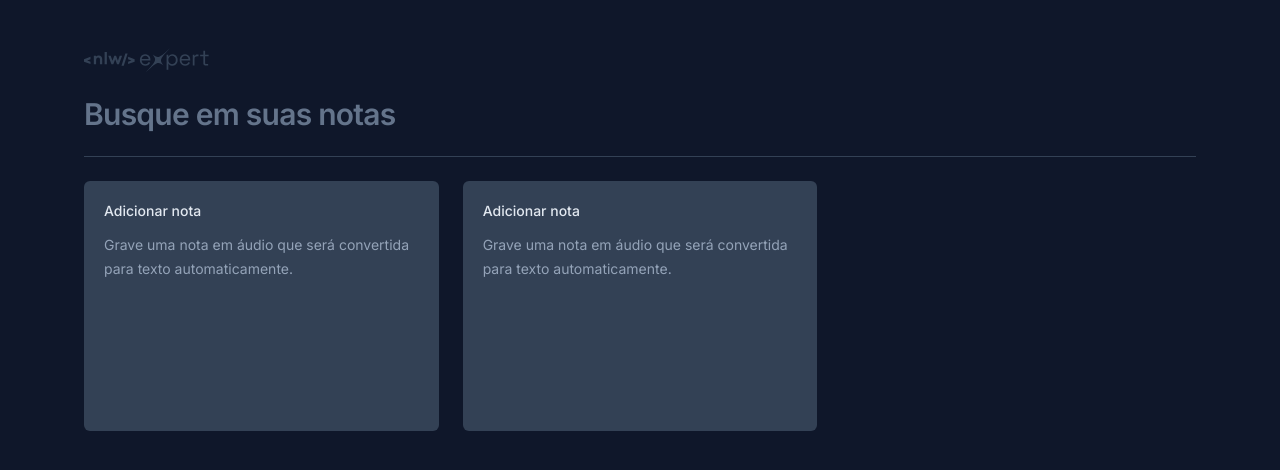
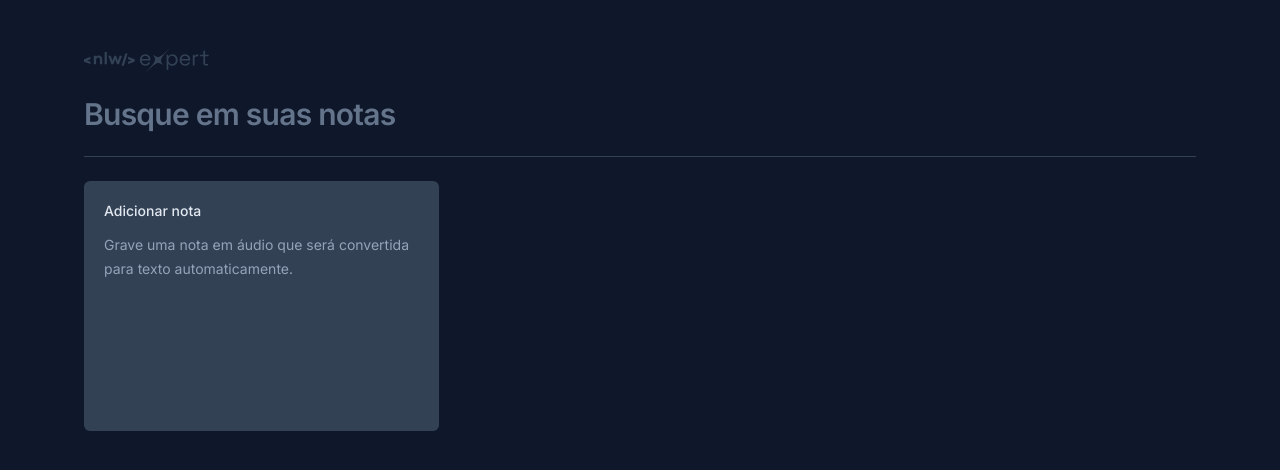
Before and after one commit to Diego-Lopes/nlw-14-expert-react, a React (Vite) app in the folder nlw-expert-notes/: page / in a window 1280 px wide. Shown: the top 470 px of the page. Built offline with nearby package versions, Linux system fonts and the light colour scheme.

Commit message:
♻️chore: modification to the logic of displaying the new invoice button when it is not found in the search

```diff
--- a/nlw-expert-notes/src/app.tsx
+++ b/nlw-expert-notes/src/app.tsx
@@ -98,7 +98,7 @@ export function App() {
         }
 
         {
-          filteredNotes.length === 0 && (
+          filteredNotes.length === 0 && search !== '' && (
 
             <NewNoteCard onNoteCreated={onNoteCreated} />
 
```
